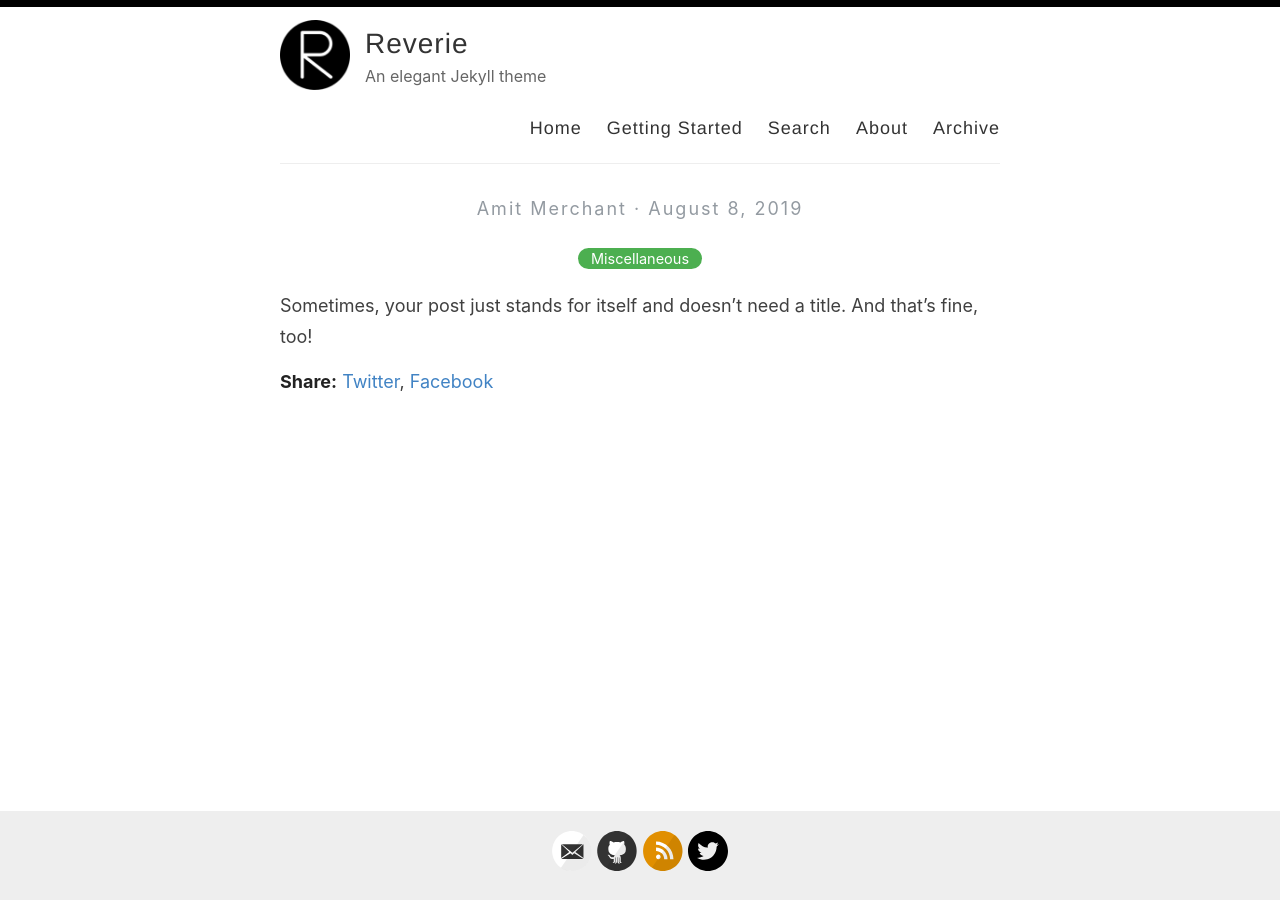
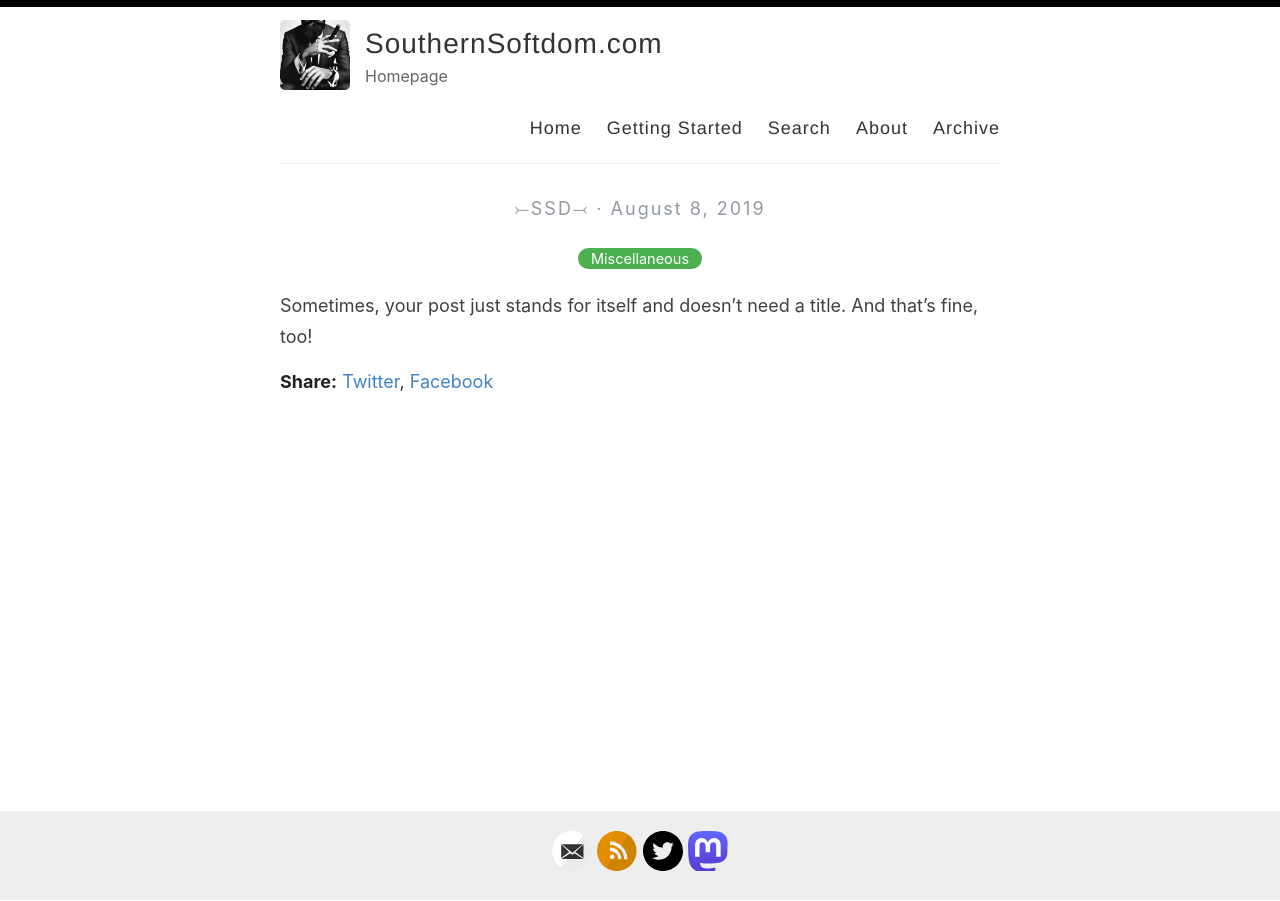
Before and after one commit to SouthernSoftDom/southernsoftdom.github.io, a Jekyll site: the page built from _posts/2019-08-08-no-title-posts.md, in a window 1280 px wide. Built offline with Jekyll 4.4.1, drawn with Linux system fonts in a browser that asks for light colours.

Commit message:
Update _config.yml

```diff
--- a/_config.yml
+++ b/_config.yml
@@ -3,17 +3,16 @@
 #
 
 # Name of your site (displayed in the header)
-name: Reverie
+name: SouthernSoftdom.com
 
 # Name of the author
-author: Amit Merchant
+author: ⤚SSD⤙
 
 # Short bio or description (displayed in the header)
-description: An elegant Jekyll theme
+description: Homepage
 
 # URL of your avatar or profile pic (you could use your GitHub profile pic)
-avatar: /images/reverie.png
-
+avatar: /images/ssd_avatar.png
 #
 # Flags below are optional
 #
@@ -21,10 +20,10 @@ avatar: /images/reverie.png
 # Includes an icon in the footer for each username you enter
 footer-links:
   dribbble:
-  email: amit.d.merchant@gmail.com
+  email: southernsoftdom@proton.me
   facebook:
   flickr:
-  github: amitmerchant1990/reverie
+  github:
   instagram:
   linkedin:
   pinterest:
@@ -34,28 +33,28 @@ footer-links:
   youtube: # channel/<your_long_string> or user/<user-name>
   googleplus: # anything in your profile username that comes after plus.google.com/
   playconsole:
-  mastodon: # <your-mastodon-instance>/@<your-user-name> eg. fosstodon.org/@username
+  mastodon: mastodon.social/@southernsoftdom
 
 # Enter your Disqus shortname (not your username) to enable commenting on posts
 # You can find your shortname on the Settings page of your Disqus account
 disqus:
 
 # Enter your Google Analytics web tracking code (e.g. UA-2110908-2) to activate tracking
-google_analytics: UA-43339302-11
+# google_analytics: UA-43339302-11
 
 # For newer "GA4" analytics, use the following instead of the "UA" entry above
-#google_analytics_ga4: G-GABC1DEFG
+# google_analytics_ga4: G-GABC1DEFG
 
 # Your website URL (e.g. http://amitmerchant1990.github.io or http://www.amitmerchant.com)
 # Used for Sitemap.xml and your RSS feed
-url: http://www.amitmerchant.com/reverie
-enforce_ssl: https://www.amitmerchant.com/reverie
+url: https://southernsoftdom.com
+enforce_ssl: https://southernsoftdom.com
 
 # If you're hosting your site at a Project repository on GitHub pages
 # (http://yourusername.github.io/repository-name)
 # and NOT your User repository (http://yourusername.github.io)
 # then add in the baseurl here, like this: "/repository-name"
-baseurl: "/reverie"
+# baseurl: "/reverie"
 
 #
 # !! You don't need to change any of the configuration flags below !!
```
